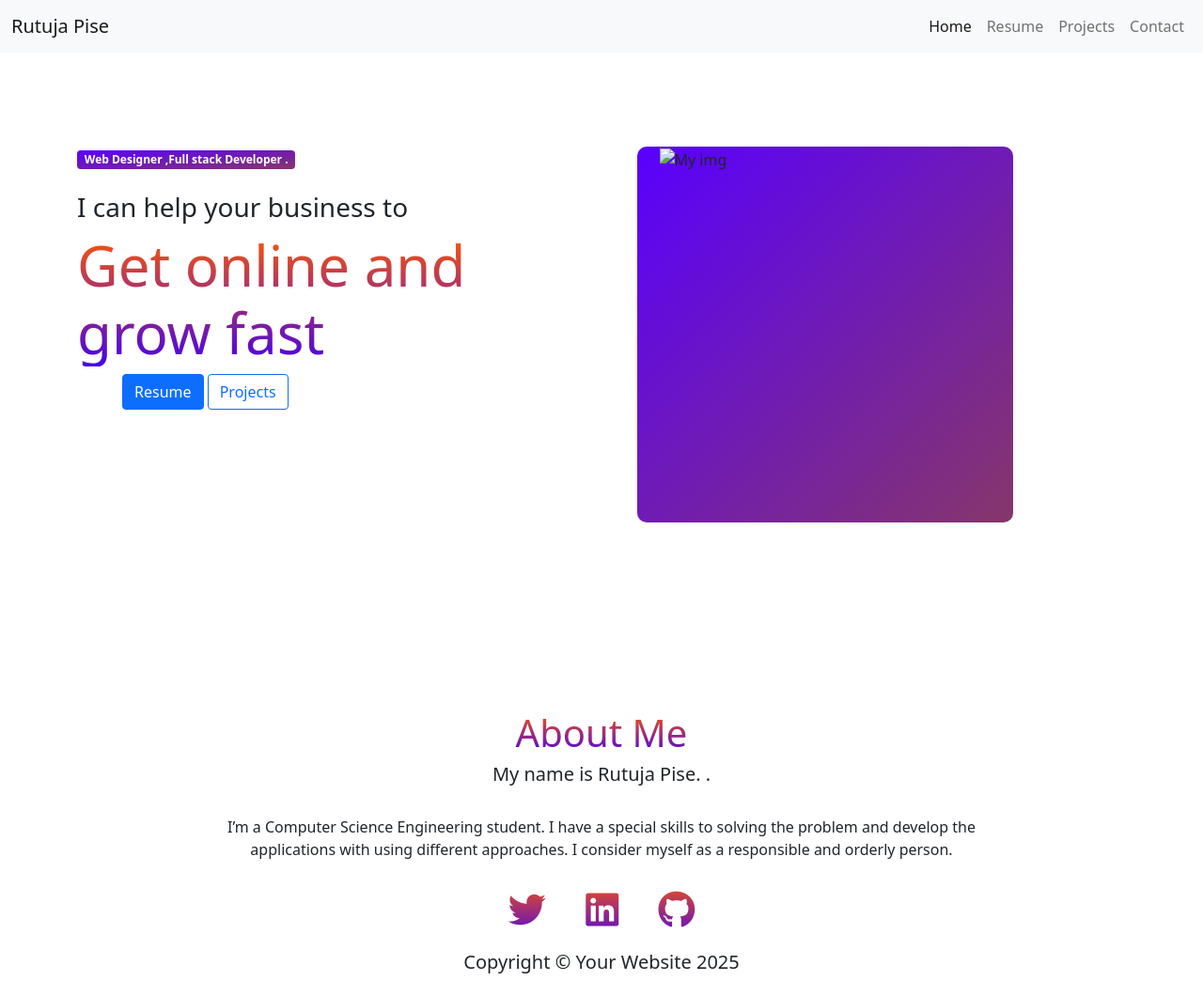
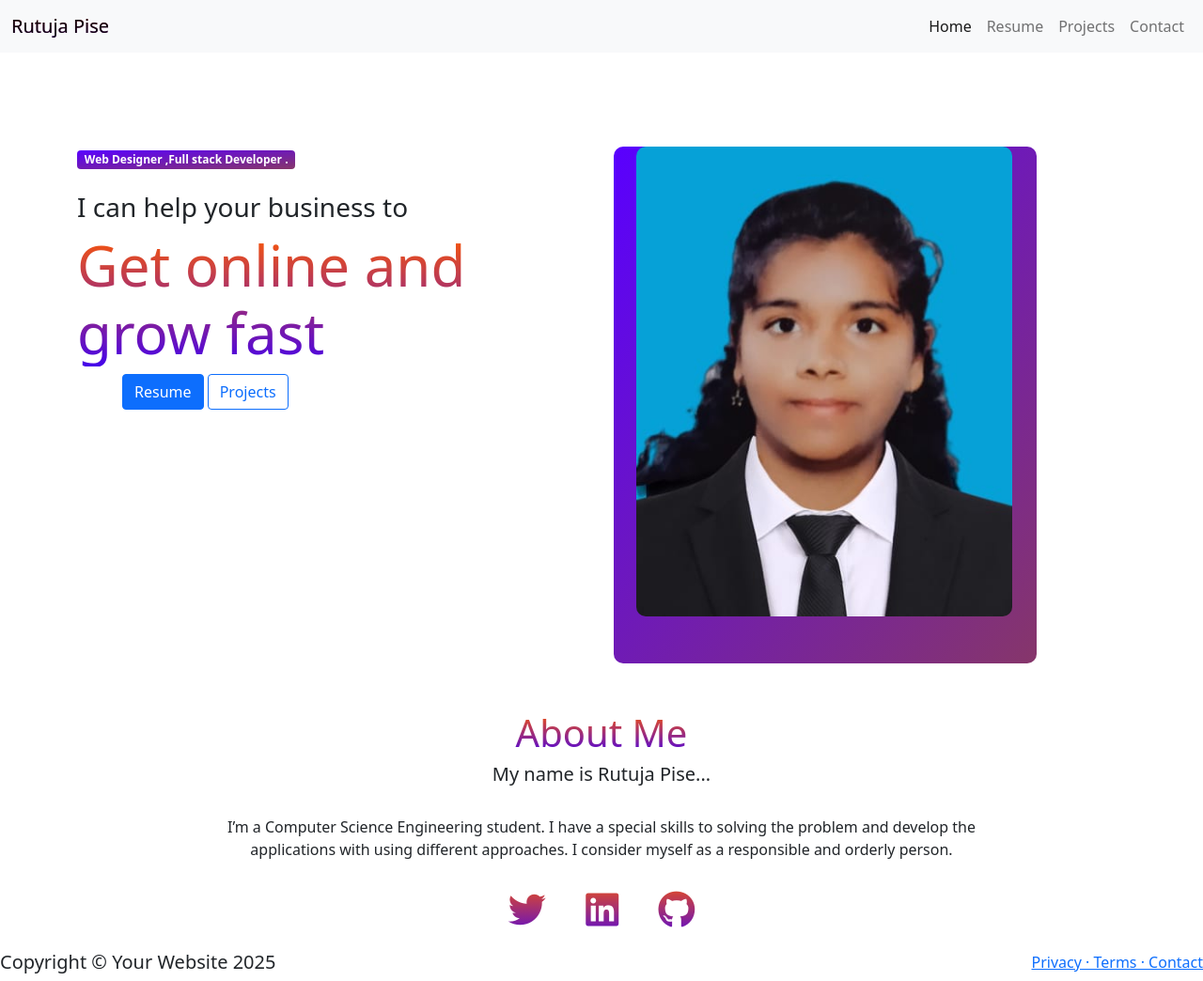
Before and after one commit to Rutujapise/Personal-Portfolio, a plain HTML site: page index.html in a window 1280 px wide. Shown: the whole page at 94% size. Drawn offline with nearby package versions, Linux system fonts and the light colour scheme.

Commit message:
portfolio

```diff
--- a/index.html
+++ b/index.html
@@ -23,7 +23,7 @@
     <!-- <h1>Hello, world!</h1> -->
     <nav class="navbar navbar-expand-lg navbar-light bg-light">
         <div class="container-fluid">
-            <a class="navbar-brand" href="#">Rutuja Pise</a>
+            <a class="navbar-brand linear-text-gradient" href="#">Rutuja Pise</a>
             <button class="navbar-toggler" type="button" data-bs-toggle="collapse" data-bs-target="#navbarNav"
                 aria-controls="navbarNav" aria-expanded="false" aria-label="Toggle navigation">
                 <span class="navbar-toggler-icon"></span>
@@ -61,8 +61,8 @@
                     <button type="button" class="btn btn-outline-primary">Projects</button>
                 </div>
                 <div class="col-12 col-md-7">
-                    <div class="container imagegradiant" style="height: 400px; width:400px; border-radius:10px;">
-                    <img src="./" alt="My img" class="">
+                    <div class="container imagegradiant" style="height: 550px; width:450px; border-radius:10px;">
+                    <img src="./rutu.jpg" alt="My img" style="height:500px; width:400px; border-radius:10px; " >
                     </div>
 
                 </div>
@@ -74,7 +74,7 @@
         <div class="row">
             <div class="col">
                 <h1 class="text-center linear-text-gradient">About Me</h1>
-<h5 class="text-center pb-4">My name is Rutuja Pise. .</h5>
+<h5 class="text-center pb-4">My name is Rutuja Pise...</h5>
 
 <p class="text-center">I’m a Computer Science Engineering student.
     I have a special skills to solving the problem and develop the <br> applications with using different approaches.
@@ -101,9 +101,10 @@
     <script src="https://cdn.jsdelivr.net/npm/@popperjs/core@2.10.2/dist/umd/popper.min.js" integrity="sha384-7+zCNj/IqJ95wo16oMtfsKbZ9ccEh31eOz1HGyDuCQ6wgnyJNSYdrPa03rtR1zdB" crossorigin="anonymous"></script>
     <script src="https://cdn.jsdelivr.net/npm/bootstrap@5.1.3/dist/js/bootstrap.min.js" integrity="sha384-QJHtvGhmr9XOIpI6YVutG+2QOK9T+ZnN4kzFN1RtK3zEFEIsxhlmWl5/YESvpZ13" crossorigin="anonymous"></script>
     -->
-    <footer>
-        <h5 class="text-center">Copyright &copy; Your Website 2025
+    <footer class="d-flex">
+        <h5 class="">Copyright &copy; Your Website 2025
 </h5>
+<a href="#" class=" mb-2 mb-lg-0 ms-auto"> Privacy · Terms · Contact</a>
     </footer>
 </body>
 
```
Also changed, not shown: Resume.html (+5 -6 lines), rutu.jpg (added).
